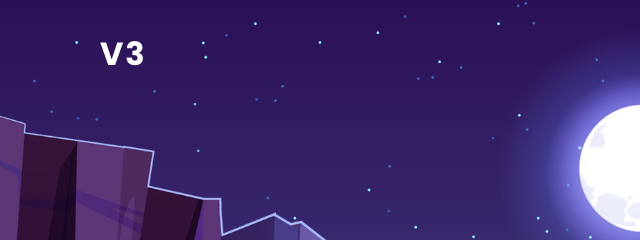
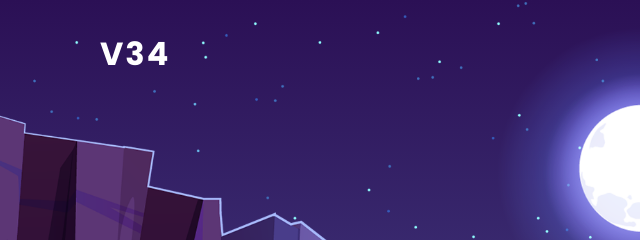
Before and after one commit to Shihab-Chowdhury/portfolio-concept-v1, a plain HTML site: page index.html in a window 1280 px wide. Shown: the top 240 px of the page, 0-640 px from the left. Drawn offline with Linux system fonts and the light colour scheme.

Commit message:
changed the  anchor tag v34

```diff
--- a/index.html
+++ b/index.html
@@ -11,7 +11,7 @@
 
     <body>
         <header>
-            <a href="#" class="logo">V3</a>
+            <a href="#" class="logo">V34</a>
 
             <ul>
                 <li><a href="#" class="active">Home</a></li>
```
